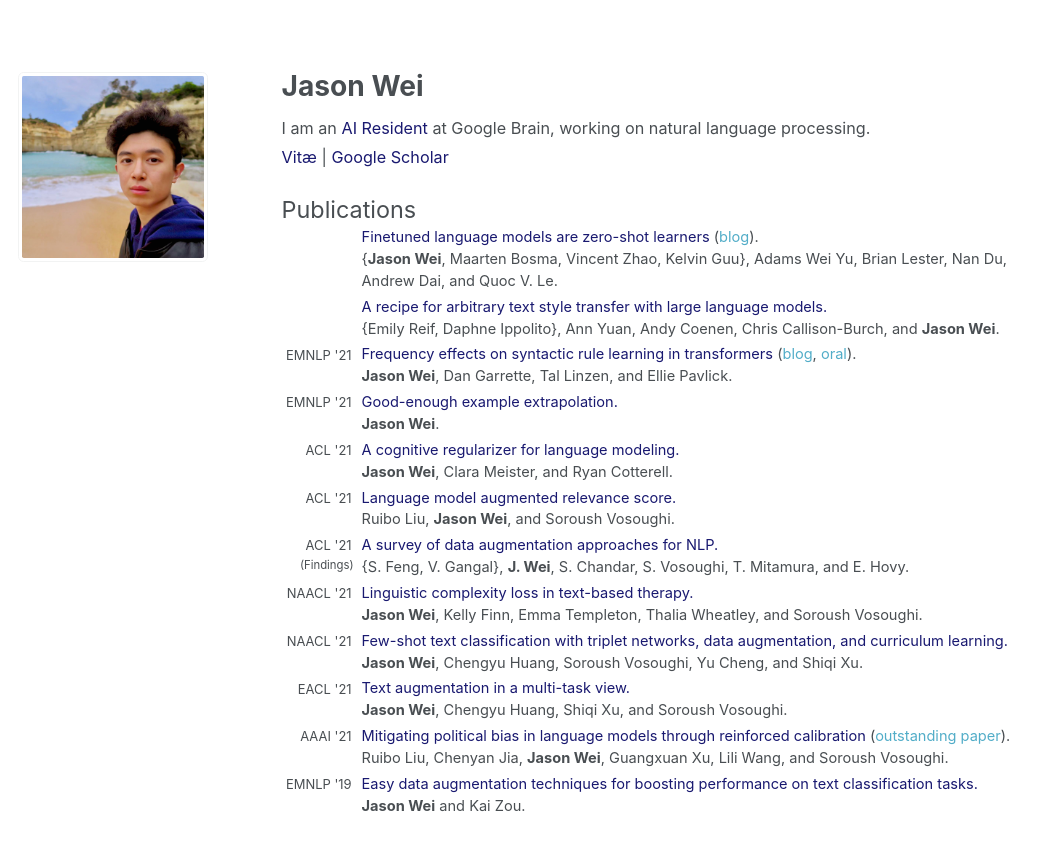
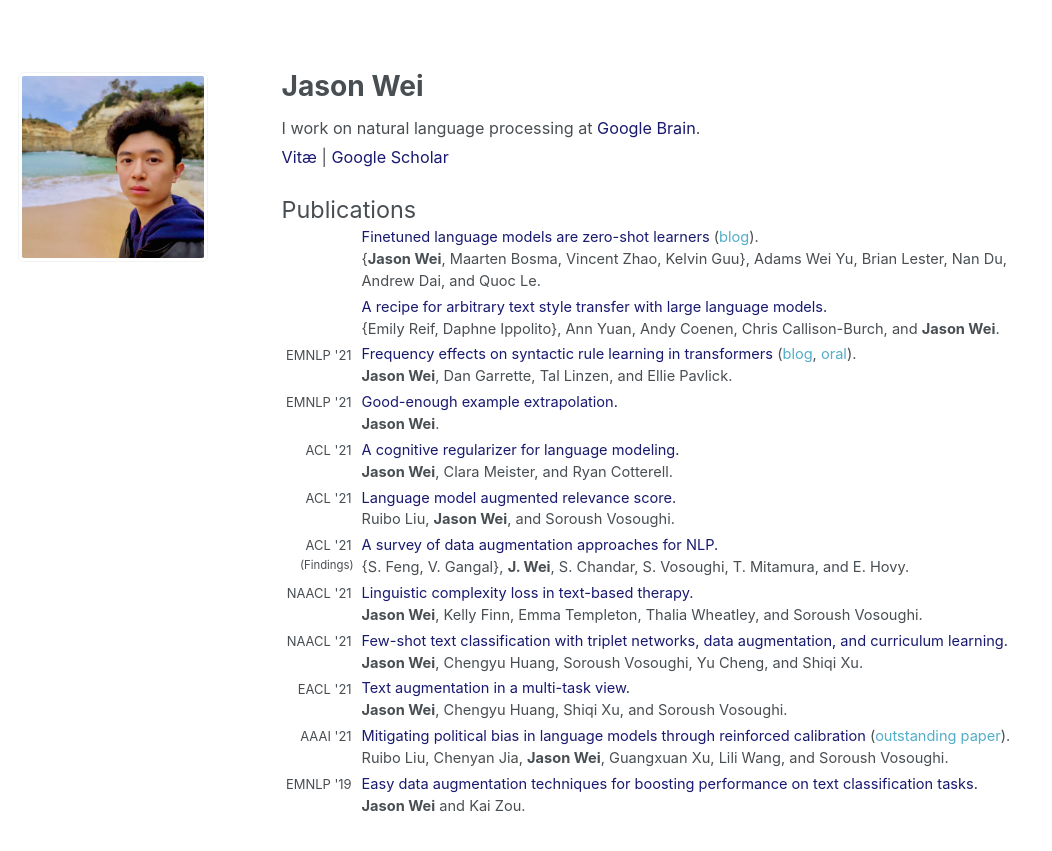
Before and after one commit to jasonwei20/jasonwei20.github.io, a Jekyll site: the page built from _pages/about.md, in a window 1280 px wide. Shown: the top 851 px of the page, without its empty margins (0-1052 px from the left). Built offline with Jekyll 4.4.1, drawn with Linux system fonts in a browser that asks for light colours.

Commit message:
Update about.md

```diff
--- a/_pages/about.md
+++ b/_pages/about.md
@@ -22,7 +22,7 @@ table, th, td {
 <body>
 
 <p style="margin-bottom: 1.2em; line-height: 1.8">
-I am an <a href="https://research.google/careers/ai-residency/" style="color:#191970" target="_blank">AI Resident</a> at Google Brain, working on natural language processing.<br>
+I work on natural language processing at <a href="https://research.google/teams/brain/" style="color:#191970" target="_blank">Google Brain</a>.<br>
 <a href="https://jasonwei20.github.io/files/current-jason-wei-cv.pdf" style="color:#191970" target="_blank">Vitæ</a>
 | <a href="https://scholar.google.com/citations?user=wA5TK_0AAAAJ&hl=en" style="color:#191970" target="_blank">Google Scholar</a>
 </p>
@@ -35,7 +35,7 @@ I am an <a href="https://research.google/careers/ai-residency/" style="color:#19
   </tr>
   <tr>
     <td></td>
-    <td style="padding-bottom:4px">{<b>Jason Wei</b>, Maarten Bosma, Vincent Zhao, Kelvin Guu}, Adams Wei Yu, Brian Lester, Nan Du,<br>Andrew Dai, and Quoc V. Le.</td>
+    <td style="padding-bottom:4px">{<b>Jason Wei</b>, Maarten Bosma, Vincent Zhao, Kelvin Guu}, Adams Wei Yu, Brian Lester, Nan Du,<br>Andrew Dai, and Quoc Le.</td>
   </tr>
   <tr>
     <td style="width:80px; text-align:right; padding-right:10px; font-size:0.8em"> </td>
```
